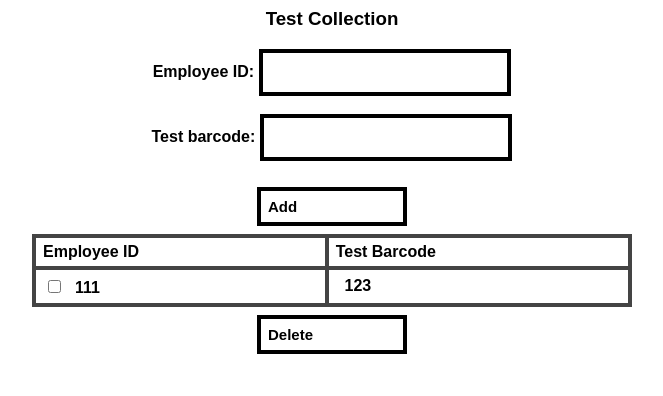
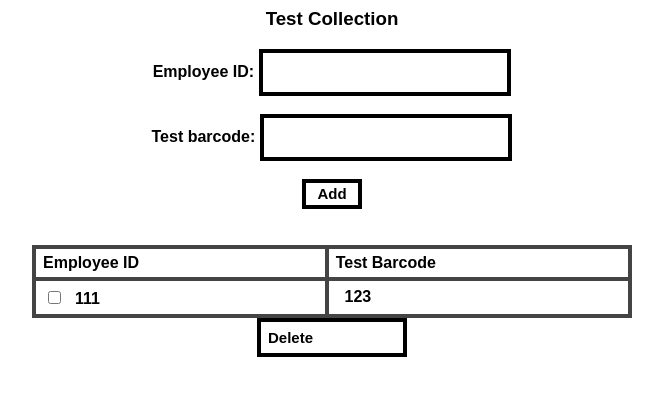
Before and after one commit to YoohaBae/Ulloc_covidTestingSite, a website: page views/testCollection.html in a window 1280 px wide. Shown: the whole page, without its empty margins (308-971 px from the left). Drawn offline with Linux system fonts and the light colour scheme.

Commit message:
Update testCollection.html

```diff
--- a/views/testCollection.html
+++ b/views/testCollection.html
@@ -34,19 +34,6 @@
             cursor: pointer;
         }
 
-        input[type=submit] {
-            background-color: white;
-            color: black;
-            border: 4px solid #000000;
-            cursor: pointer;
-            font-size: 15px;
-            font-weight: bold;
-            text-align: center;
-            vertical-align: middle;
-            width: 60;
-            height: 30;
-        }
-
         table {
             width: 600px;
             border-collapse: collapse;
@@ -75,13 +62,24 @@
             width: 150px;
             background-color: white;
             color: black;
-            padding: 7px 7px;
-            margin: 8px;
+            vertical-align: middle;
             border: 4px solid #000000;
             cursor: pointer;
             text-align: left;
             font-weight: bold;
             font-size: 15px;
+        }
+
+        #idid {
+            font-size: 15px;
+            font-weight: bold;
+            text-align: center;
+            vertical-align: middle;
+            width: 60;
+            height: 30;
+        }
+        #idid2{
+            padding: 7px 7px;
         }
     </style>
 </head>
@@ -92,7 +90,7 @@
     <input type="text" name="employee_ID" size="20"><br><br>
     <b>Test barcode: </b>
     <input type="text" name="test_barcode" size="20"><br><br>
-    <button>Add</button>
+    <button id="idid">Add</button><br><br><br>
     <table>
         <tr>
             <th>Employee ID</th>
@@ -103,7 +101,7 @@
         <td>&nbsp 123</td>
         </tr>
     </table>
-<button>Delete</button>
+    <button id="idid2">Delete</button>
 </body>
 
 </html>
```
Lines whose indentation alone changed are shown as unchanged.
